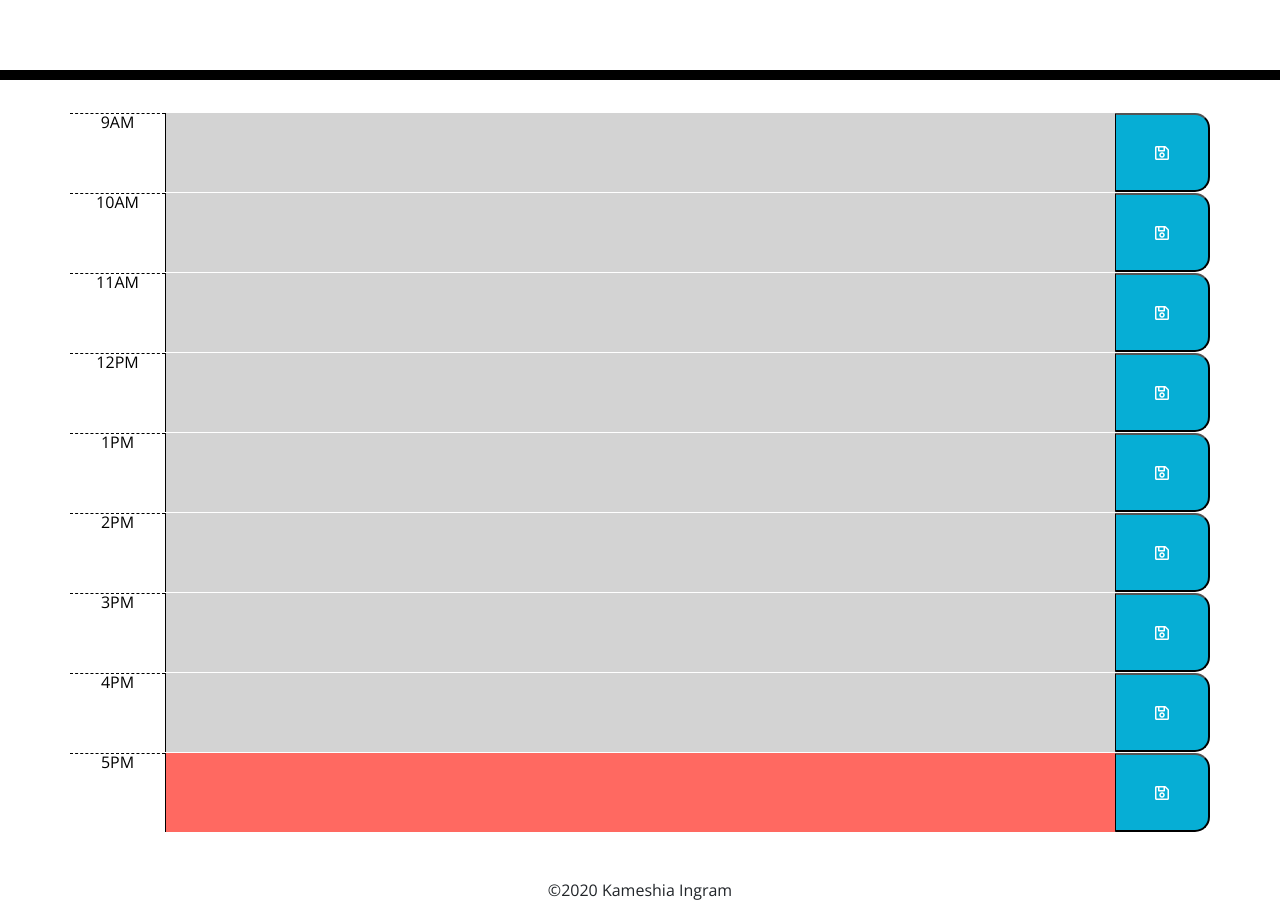
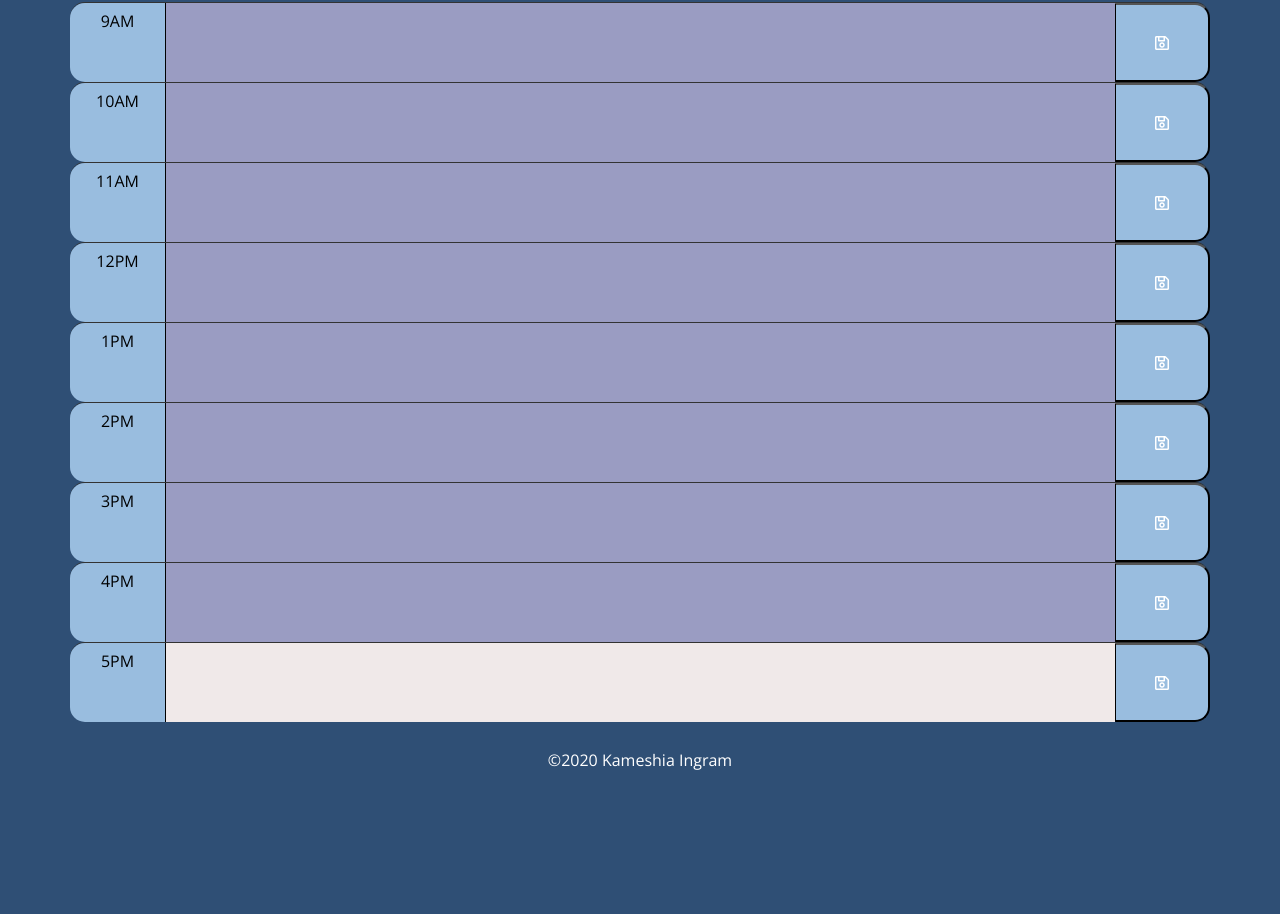
Before and after one commit to Kammielatay/Work-Day-Scheduler, a plain HTML site: page index.html in a window 1280 px wide. Shown: the part 380-1294 px from the top of the page. After the commit the page ends 1164 px from the top, so only its background shows below. Drawn offline with nearby package versions, Linux system fonts and the light colour scheme.

Commit message:
changing color palette

```diff
--- a/style.css
+++ b/style.css
@@ -1,5 +1,6 @@
 
 body {
+  background-color: #2F4F75;
   font-family: 'Open Sans', sans-serif;
   font-size: 16px;
   line-height: 1;
@@ -16,8 +17,7 @@ textarea{
 
 .jumbotron {
   text-align: center;
-  background-color: transparent;
-  /* background-color: #DDD3C3; */
+  background-color: #99BDDF;
   color: black;
   border-radius: 0;
   border-bottom: 10px solid black;
@@ -30,41 +30,41 @@ textarea{
 .time-block{
   text-align: center;
   border-radius: 15px;
-
 }
 
 .row {
   white-space: pre-wrap;
   height: 80px;
-  border-top: 1px solid white;
+  border-top: 1px solid #333;
 }
 
 .hour {
-  background-color: #ffffff;
+  background-color:#99BDDF;
   color: #000000;
-  border-top: 1px dashed #000000;
+  border-radius: 15px 0 0 15px;
+  padding-top: 10px;
 }
 
 .past {
-  background-color: #d3d3d3;
-  color: white;
+  background-color: #9A9CC2;
+  color: #333;
 }
 
 .present {
-  background-color: #ff6961;
-  color: white;
+  background-color: #F0E9E9;
+  color: #333;
 }
 
 .future {
-  background-color: #77dd77;
-  color: white;
+  background-color: #CBBBD6 ;
+  color: #333;
 }
 
 .saveBtn {
   border-left: 1px solid black;
   border-top-right-radius: 15px;
   border-bottom-right-radius: 15px;
-  background-color: #06AED5;
+  background-color: #99BDDF;
   color: white;
 }
 
@@ -73,6 +73,7 @@ textarea{
   transition: all .3s ease-in-out;
 }
 
-p {
-  margin-top: 50px;
+.inner {
+  margin-top: 30px;
+  color: #fff;
 }
```
